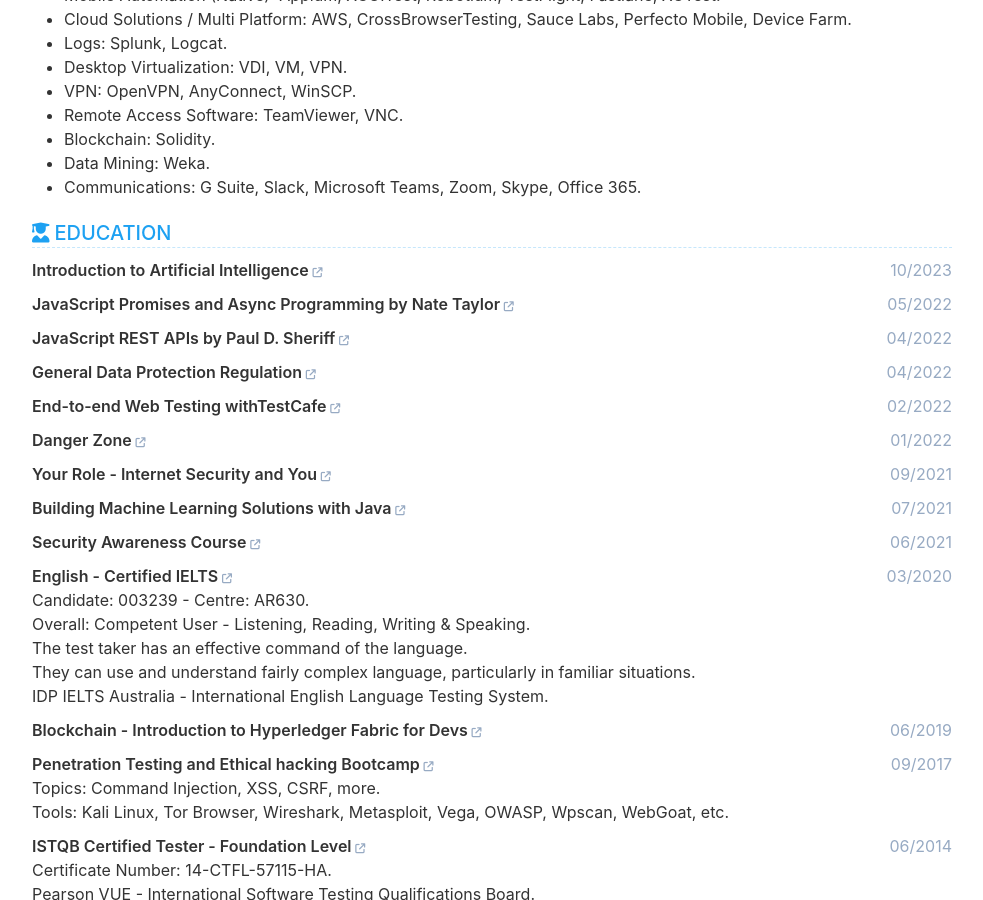
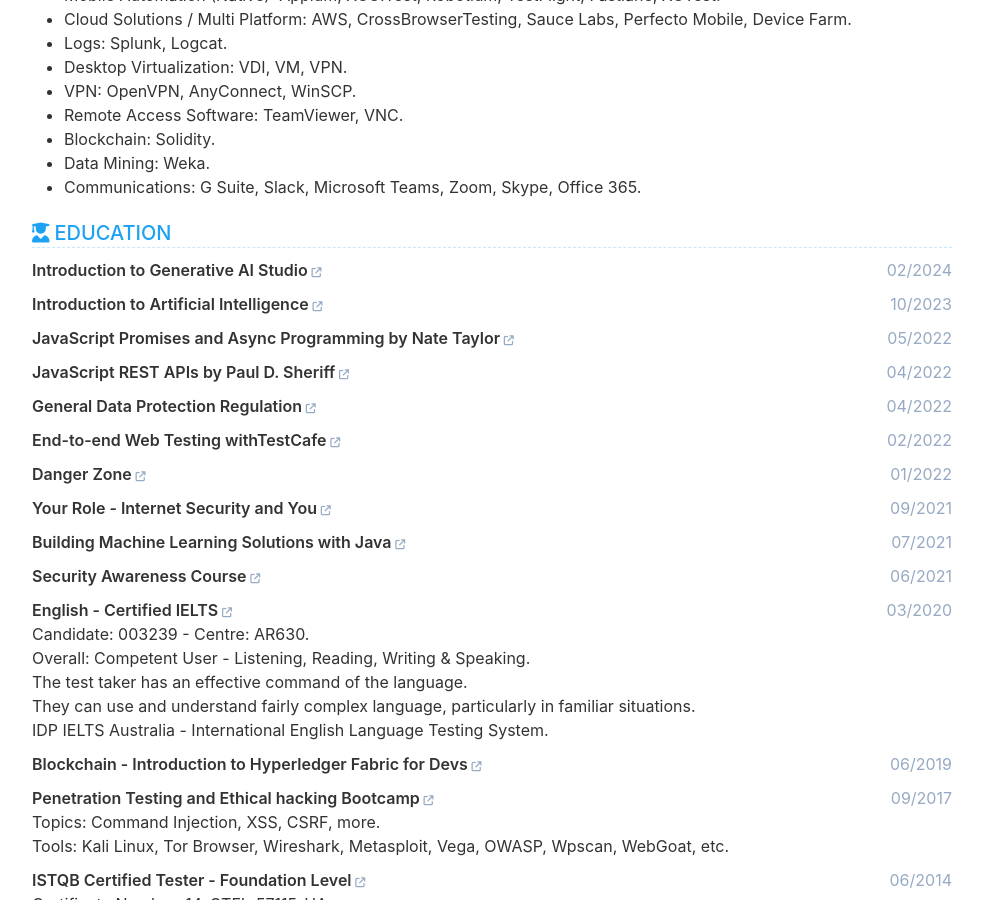
Before and after one commit to cvera08/full-resume, a Jekyll site: the page built from index.html, in a window 1280 px wide and 900 px high, scrolled down 4526 px. Shown: the whole window, without its empty margins (148-1131 px from the left). Built offline with Jekyll 4.4.1, drawn with Linux system fonts in a browser that asks for light colours.

Commit message:
feat: generative ai studio

```diff
--- a/_data/data.yml
+++ b/_data/data.yml
@@ -289,6 +289,13 @@ education:
   description: |
 
   items:
+    - institution: Introduction to Generative AI Studio
+      link: 'https://simpli-web.app.link/e/RgsFKM9JYGb'
+      date: 02/2024
+      major:
+      degree:
+      description: |
+
     - institution: Introduction to Artificial Intelligence
       link: 'https://www.simplilearn.com/skillup-certificate-landing?token=eyJjb3Vyc2VfaWQiOiI5MzIiLCJjZXJ0aWZpY2F0ZV91cmwiOiJodHRwczpcL1wvY2VydGlmaWNhdGVzLnNpbXBsaWNkbi5uZXRcL3NoYXJlXC90aHVtYl80NjE0NTI2XzE2OTg2ODA3MDAucG5nIiwidXNlcm5hbWUiOiJDYXJsb3MgVmVyYSJ9'
       date: 10/2023
```
